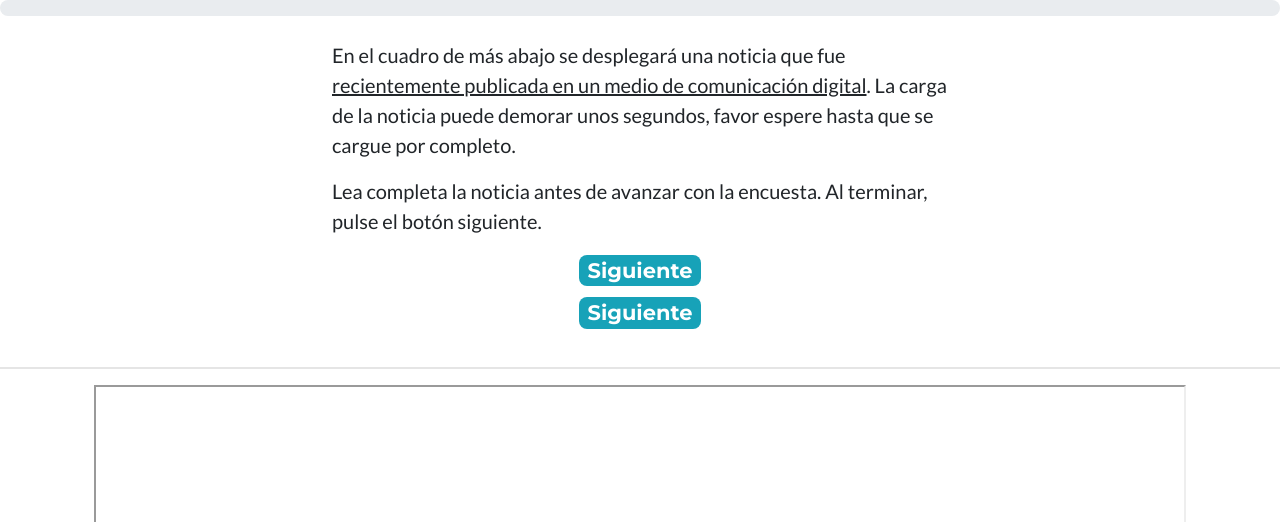
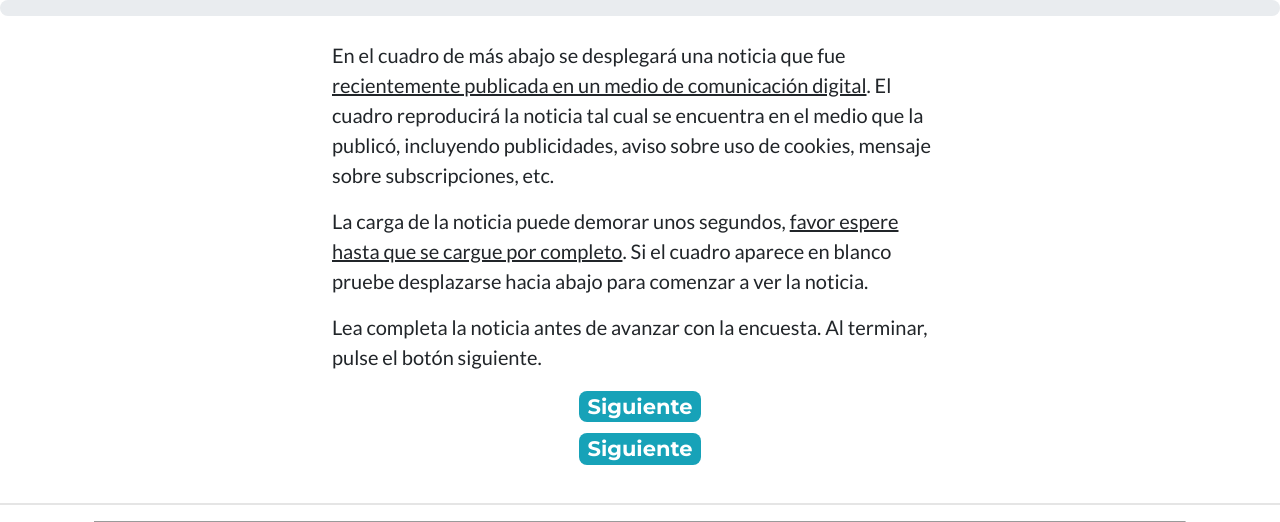
Before and after one commit to social-link-analytics-group-bsc/experiment-platform, a Django app: template experiment/expplat/templates/expplat/read_news.html in a window 1280 px wide. Shown: the top 522 px of the page. Run offline with Django 3.2, Linux system fonts and the light colour scheme; the template is opened without the code that fills it, so the values that code supplies are empty; parts of the project's set-up code (start-up, migrations or seed data) failed here and were passed over; some libraries are stand-ins or nearby versions.

Commit message:
Fix previous merge error.

```diff
--- a/experiment/expplat/templates/expplat/read_news.html
+++ b/experiment/expplat/templates/expplat/read_news.html
@@ -118,7 +118,9 @@ footer p {
 				<br>
 				<div class="">
           <p class="lead">En el cuadro de más abajo se desplegará una noticia que fue <u>recientemente publicada en un medio de comunicación digital</u>.
-          La carga de la noticia puede demorar unos segundos, <b>favor espere hasta que se cargue por completo</b>.</p>
+          El cuadro reproducirá la noticia tal cual se encuentra en el medio que la publicó, incluyendo publicidades, aviso sobre uso de cookies, mensaje sobre subscripciones, etc.<br></p>
+          <p class="lead">La carga de la noticia puede demorar unos segundos, <u>favor espere hasta que se cargue por completo</u>.
+          Si el cuadro aparece en blanco pruebe desplazarse hacia abajo para comenzar a ver la noticia.</p>
 					<p class="lead">Lea completa la noticia antes de avanzar con la encuesta. Al terminar, pulse el botón siguiente.</p>
 					<h3 style="display: {{moreread}};" align="center"><a href="{% url 'expplat:read_news_2' %}"><span class="badge badge-info">Siguiente</span></a></h3>
 					<h3 style="display: {{moreans}};" align="center"><a href="{% url 'expplat:answer' %}"><span class="badge badge-info">Siguiente</span></a></h3>
```
